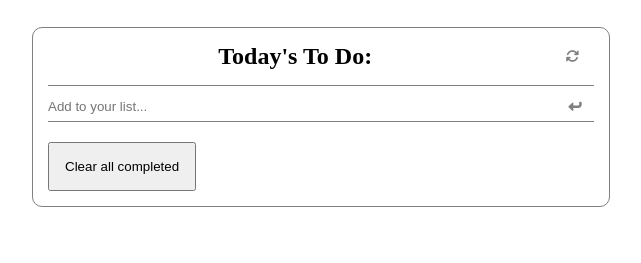
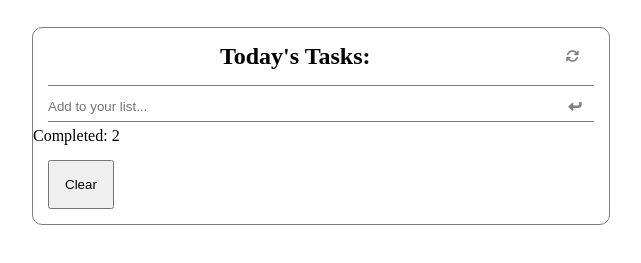
Before and after one commit to Draxeytina/To-do-list, a website built with webpack: page src/index.html in a window 1280 px wide. Shown: the part 77-340 px from the top of the page, without its empty margins (319-960 px from the left). Built offline with nearby package versions, Linux system fonts and the light colour scheme.

Commit message:
Add todo list count

```diff
--- a/src/index.html
+++ b/src/index.html
@@ -12,7 +12,7 @@
   <div class="wrapper">
     <section>
       <div class="list-heading">
-        <h2>Today's To Do:</h2>
+        <h2>Today's Tasks: <span id="listCount"></span></h2>
         <button title="Restart the list" type="button" class="refresh-btn border"><i class="fa-solid fa-arrows-rotate"></i></button>
       </div>
       <!-- input form -->
@@ -23,7 +23,12 @@
       <!-- list container -->
       <ul id="list">
       </ul>
-      <button class="clear-btn" type="button">Clear all completed</button>
+      <div class="completed">
+        <div class="completedCount">
+          <p>Completed: <span id="completedNumber">2</span></p>
+        </div>
+        <button class="clear-btn" type="button">Clear</button>
+      </div>
     </section>
   </div>
 </body>
```
